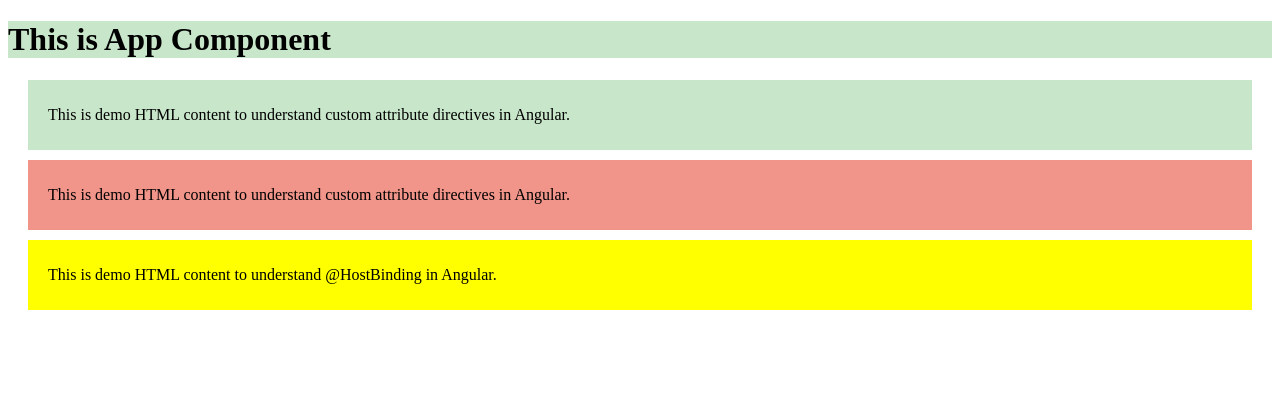
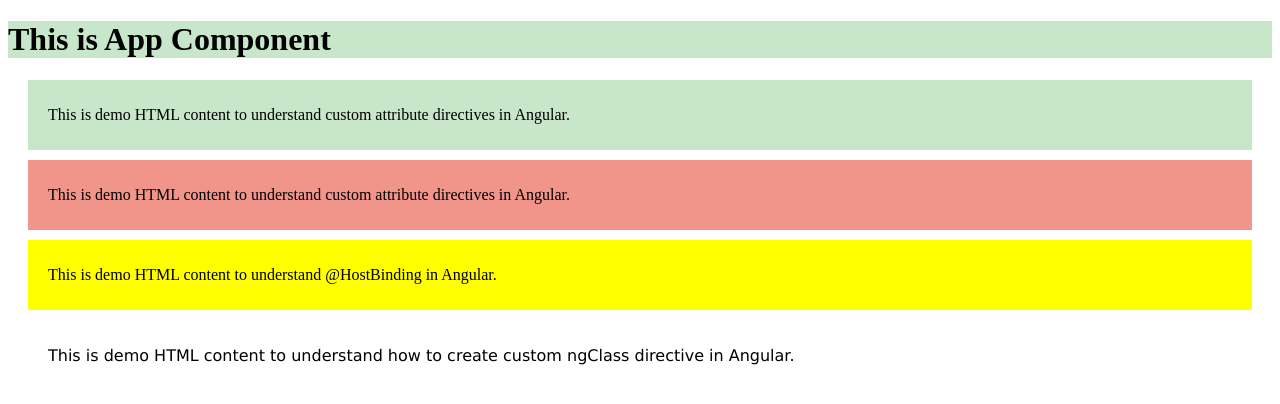
Before and after one commit to googray/ngfeatures-basic, an Angular app: page / in a window 1280 px wide. Shown: the top 404 px of the page. Built offline with nearby package versions, Linux system fonts and the light colour scheme.

Commit message:
used custom addClass directive

```diff
--- /dev/null
+++ b/src/app/CustomDirectives/class.directive.ts
@@ -0,0 +1,17 @@
+import { Directive, ElementRef, Input, Renderer2 } from '@angular/core';
+
+@Directive({
+  selector: '[appClass]',
+})
+export class ClassDirective {
+  @Input() set appClass(value: Object) {
+    let entries = Object.entries(value);
+    for (let [className, condition] of entries) {
+      if (condition) {
+        this.renderer.addClass(this.element.nativeElement, className);
+      }
+    }
+  }
+
+  constructor(private element: ElementRef, private renderer: Renderer2) {}
+}
--- a/src/app/app.component.html
+++ b/src/app/app.component.html
@@ -23,5 +23,9 @@
   <p>This is demo HTML content to understand @HostBinding in Angular.</p>
 </div>
 
-<!-- [highlightColor]="'orange'" -->
-<!-- setBackground -->
+<div [appClass]="{ container: 10 > 5, 'change-font': true }">
+  <p>
+    This is demo HTML content to understand how to create custom ngClass
+    directive in Angular.
+  </p>
+</div>
--- a/src/app/app.module.ts
+++ b/src/app/app.module.ts
@@ -6,6 +6,7 @@ import { SetBackgroundDirective } from './CustomDirectives/setbackground.directi
 import { HighlightDirective } from './CustomDirectives/highlight.directive';
 import { HoverDirective } from './CustomDirectives/hover.directive';
 import { BetterhighlightDirective } from './CustomDirectives/betterhighlight.directive';
+import { ClassDirective } from './CustomDirectives/class.directive';
 
 @NgModule({
   declarations: [
@@ -14,6 +15,7 @@ import { BetterhighlightDirective } from './CustomDirectives/betterhighlight.dir
     HighlightDirective,
     HoverDirective,
     BetterhighlightDirective,
+    ClassDirective,
   ],
   imports: [BrowserModule],
   providers: [],
```
